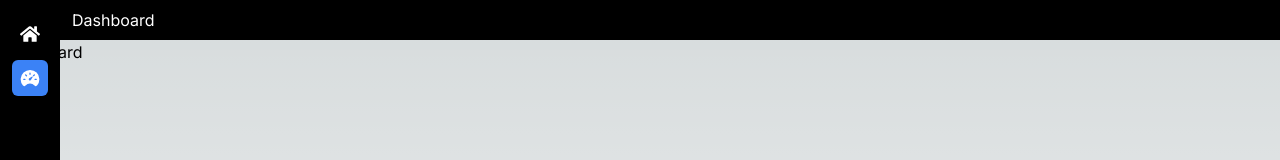
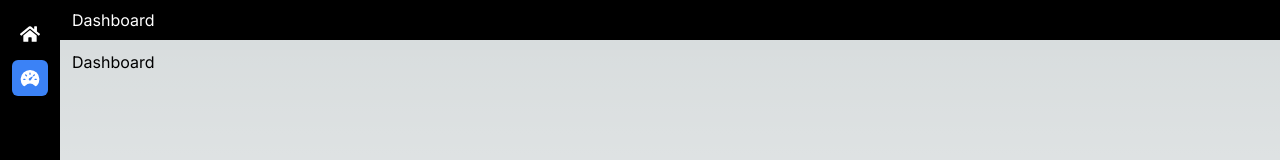
Before and after one commit to ankr19/practicetailwind, a Next.js app: page /dashboard in a window 1280 px wide. Shown: the top 160 px of the page. Built offline with nearby package versions, Linux system fonts and the light colour scheme.

Commit message:
func: updated the sidebar function

```diff
--- a/components/Sidebar3.jsx
+++ b/components/Sidebar3.jsx
@@ -40,15 +40,28 @@ export default function Sidebar3({ children }) {
           }`}
           aria-label="Sidebar"
         >
+          <div>
+
+          </div>
           <div className="h-full px-3 py-4 overflow-y-auto bg-black">
             <ul className="space-y-2 font-medium">
               <li>
-                <Link className={`flex items-center p-2 text-white rounded-md hover:bg-white hover:text-black ${location === '/' ? "bg-blue-500" : ""}`} href="/">
+                <Link
+                  className={`flex items-center p-2 text-white rounded-md hover:bg-white hover:text-black ${
+                    location === "/" ? "bg-blue-500" : ""
+                  }`}
+                  href="/"
+                >
                   <FaHome className="w-5 h-5 transition duration-75" />
                 </Link>
               </li>
               <li>
-                <Link className={`flex items-center p-2 text-white rounded-md hover:bg-white hover:text-black ${location === '/dashboard' ? "bg-blue-500" : ""}`} href="/dashboard">
+                <Link
+                  className={`flex items-center p-2 text-white rounded-md hover:bg-white hover:text-black ${
+                    location === "/dashboard" ? "bg-blue-500" : ""
+                  }`}
+                  href="/dashboard"
+                >
                   <IoSpeedometer className="w-5 h-5 transition duration-75" />
                 </Link>
               </li>
@@ -57,7 +70,9 @@ export default function Sidebar3({ children }) {
         </div>
         <div className="flex-1 min-h-screen">
           <Header toggleSidebar={toggleSidebar} />
+          <div className="lg:ml-[62px] p-[10px]">
           {children}
+          </div>
         </div>
       </div>
     </div>
```
